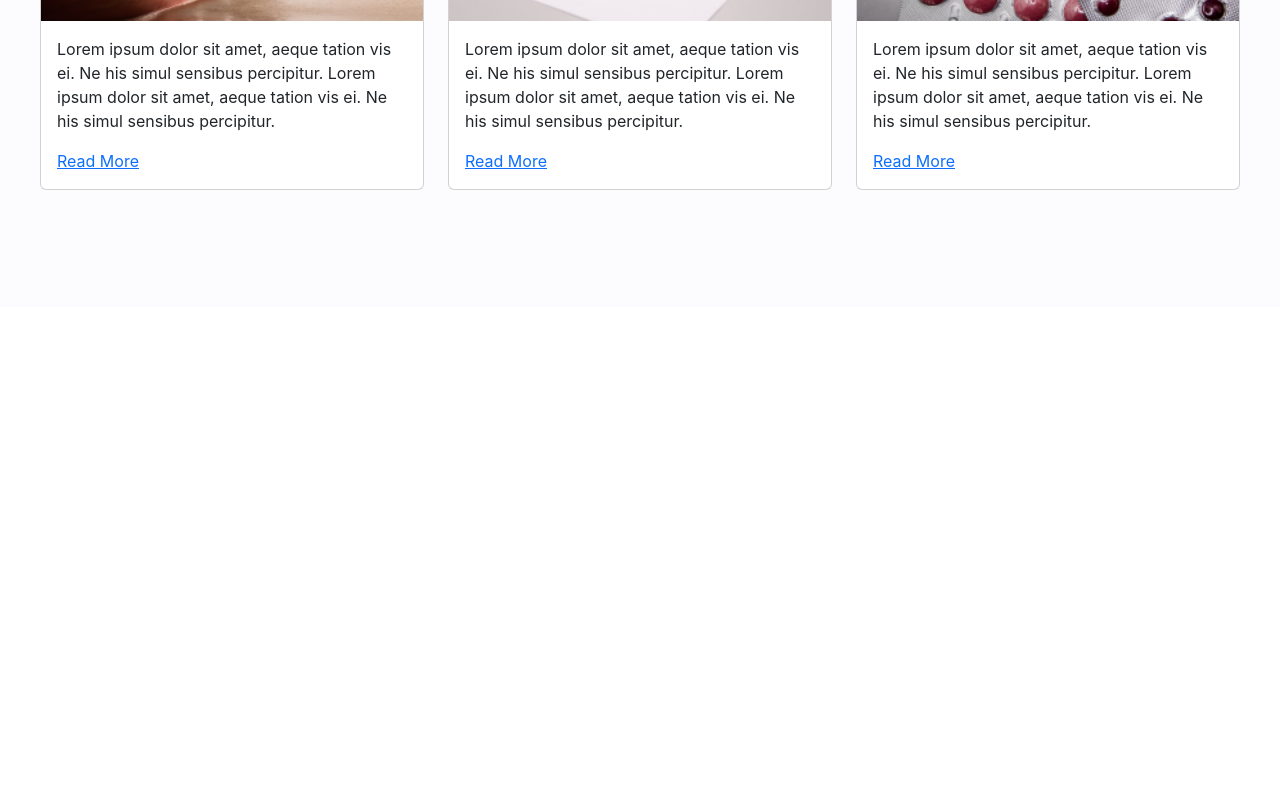
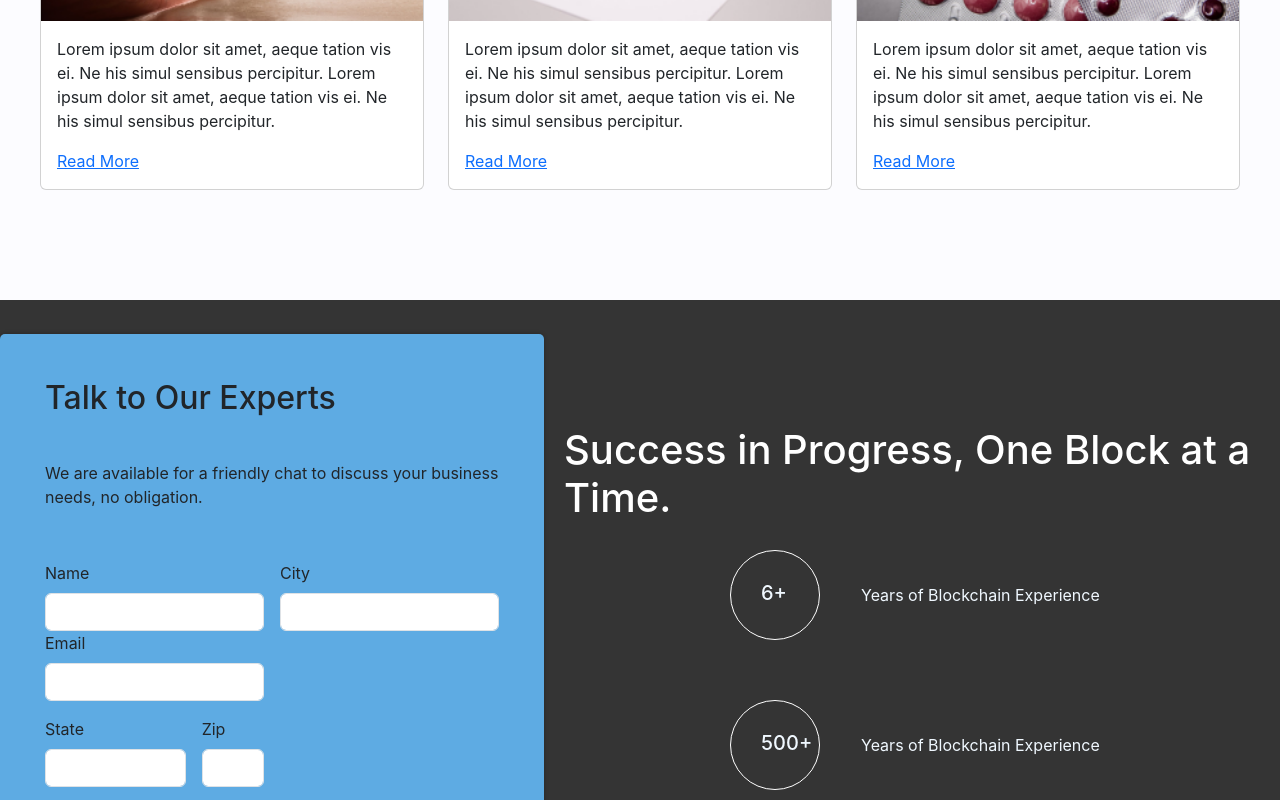
Before and after one commit to placeparks/Blockwise-tech, a React (Create React App) app: page / in a window 1280 px wide. Shown: the part 5800-6600 px from the top of the page. Built offline with nearby package versions, Linux system fonts and the light colour scheme.

Commit message:
Update Contact.module.css

```diff
--- a/src/components/Home/Contact.module.css
+++ b/src/components/Home/Contact.module.css
@@ -6,7 +6,7 @@ align-items: center;
 position: absolute;
 height: 856px;
 width: 100%;
-top: 7550px;
+top: 6100px;
 background: #343434;
 }
 .container{
@@ -97,7 +97,7 @@ margin-top: -30px;
     position: absolute;
     height: 1700px;
     width: 100%;
-    top: 17480px;
+top: 13800px;
     background: #343434;
     }
     .container{
```
